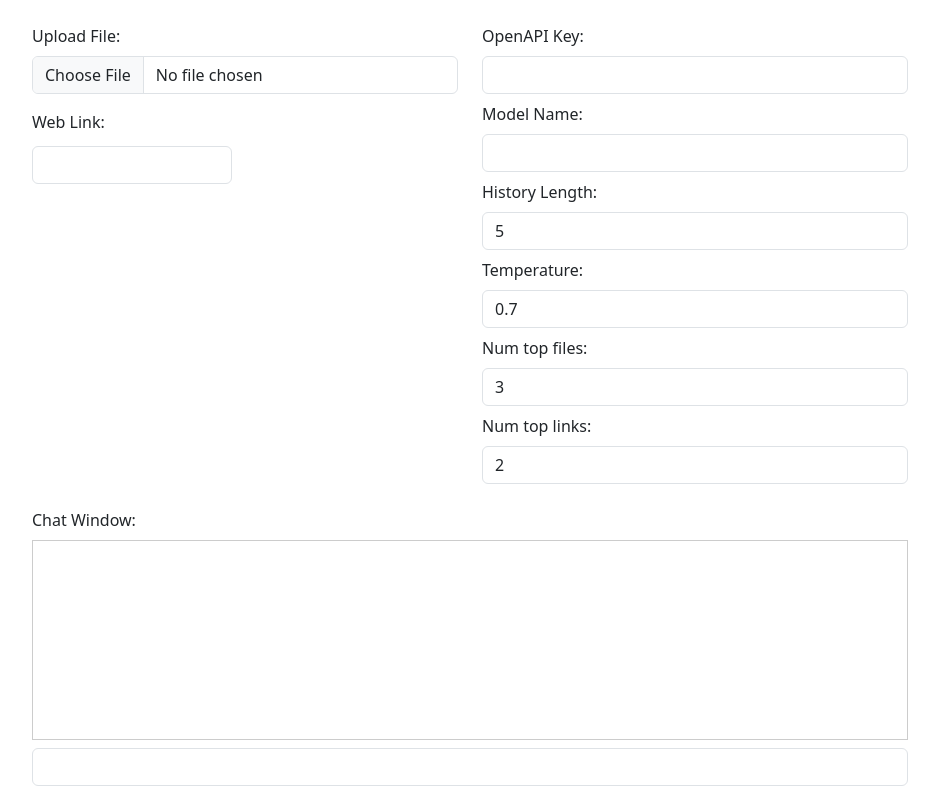
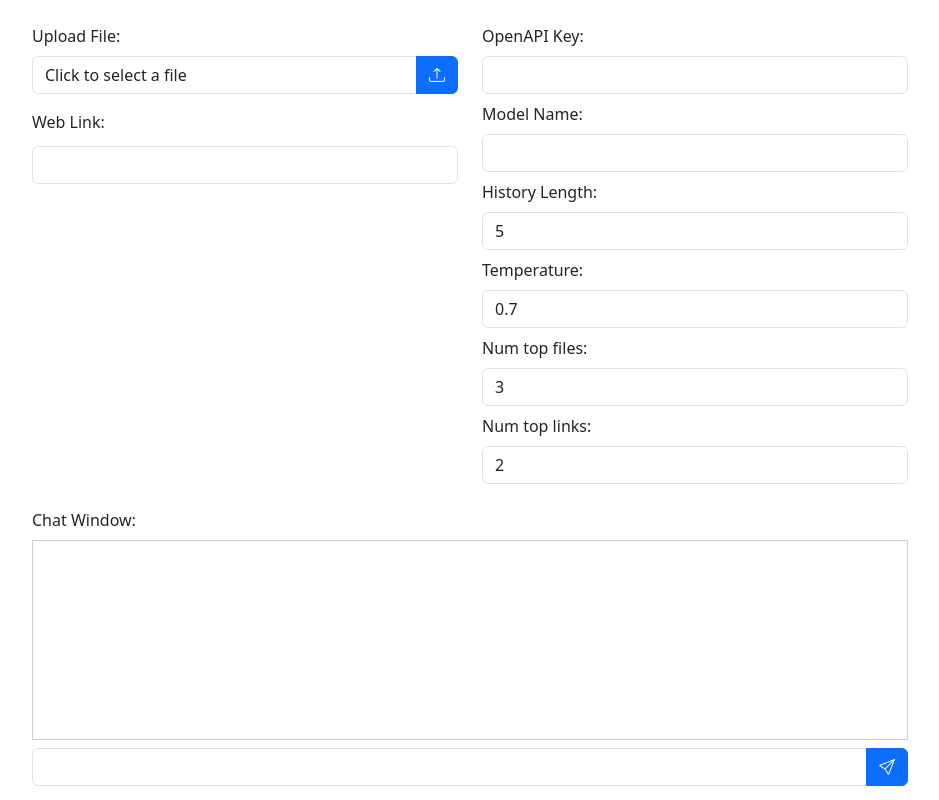
Before and after one commit to shoomkloom/Starkey-frontend, an Angular app: page / in a window 1280 px wide. Shown: the whole page, without its empty margins (170-1109 px from the left). Built offline with nearby package versions, Linux system fonts and the light colour scheme.

Commit message:
Updated upload panel UI

```diff
--- a/angular.json
+++ b/angular.json
@@ -28,6 +28,7 @@
             ],
             "styles": [
               "node_modules/bootstrap/dist/css/bootstrap.min.css",
+              "node_modules/bootstrap-icons/font/bootstrap-icons.css",
               "src/styles.css"
             ],
             "scripts": []
--- a/package.json
+++ b/package.json
@@ -19,6 +19,7 @@
     "@angular/platform-browser-dynamic": "^19.1.0",
     "@angular/router": "^19.1.0",
     "bootstrap": "^5.3.7",
+    "bootstrap-icons": "^1.13.1",
     "rxjs": "~7.8.0",
     "tslib": "^2.3.0",
     "zone.js": "~0.15.0"
--- a/src/app/components/chat-panel/chat-panel.component.html
+++ b/src/app/components/chat-panel/chat-panel.component.html
@@ -3,5 +3,10 @@
   <div class="chat-window mb-2">
     <div *ngFor="let msg of messages" class="border-bottom py-1">{{ msg }}</div>
   </div>
-  <input type="text" class="form-control" [(ngModel)]="currentMessage" (keyup.enter)="sendMessage()" />
+  <div class="input-group">
+    <input type="text" class="form-control" [(ngModel)]="currentMessage" (keyup.enter)="sendMessage()" />
+    <button class="btn btn-primary" type="button" (click)="sendMessage()">
+      <i class="bi bi-send"></i>
+    </button>
+  </div>
 </div>
--- a/src/app/components/upload-panel/upload-panel.component.css
+++ b/src/app/components/upload-panel/upload-panel.component.css
@@ -2,3 +2,7 @@ input[type="text"] {
   width: 200px;
   margin-top: 4px;
 }
+
+.clickable{
+    cursor: pointer;
+}
--- a/src/app/components/upload-panel/upload-panel.component.html
+++ b/src/app/components/upload-panel/upload-panel.component.html
@@ -1,8 +1,17 @@
 <div class="mb-3">
   <label class="form-label">Upload File:</label>
-  <input type="file" class="form-control" (change)="onFileSelected($event)" />
+  <div class="input-group">
+    <div class="form-control clickable" (click)="fileInput.click()">
+      {{ selectedFileName || 'Click to select a file' }}
+    </div>
+    <button class="btn btn-primary" type="button" (click)="fileInput.click()">
+      <i class="bi bi-upload"></i>
+    </button>
+  </div>
+  <input #fileInput type="file" (change)="upload($event)" hidden />
 </div>
+
 <div class="mb-3">
   <label class="form-label">Web Link:</label>
-  <input type="text" class="form-control" [(ngModel)]="webLink" />
+  <input type="text" class="form-control w-100" [(ngModel)]="webLink" />
 </div>
--- a/src/app/components/upload-panel/upload-panel.component.ts
+++ b/src/app/components/upload-panel/upload-panel.component.ts
@@ -1,3 +1,4 @@
+import { HttpClient } from '@angular/common/http';
 import { Component } from '@angular/core';
 import { FormsModule } from '@angular/forms';
 
@@ -7,12 +8,27 @@ import { FormsModule } from '@angular/forms';
   imports: [FormsModule],
   templateUrl: './upload-panel.component.html',
   styleUrl: './upload-panel.component.css'
-})
+  })
 export class UploadPanelComponent {
-  file: File | null = null;
   webLink: string = '';
+  selectedFileName: string = '';
 
-  onFileSelected(event: any) {
-    this.file = event.target.files[0];
+  constructor(private http: HttpClient) {}
+
+  upload(event: Event): void {
+    const input = event.target as HTMLInputElement;
+
+    if (input.files && input.files.length > 0) {
+      const file = input.files[0];
+      this.selectedFileName = file.name;
+
+      const formData = new FormData();
+      formData.append('file', file);
+
+      this.http.post('http://localhost:3000/api/upload', formData).subscribe({
+        next: response => console.log('Upload successful', response),
+        error: error => console.error('Upload error', error)
+      });
+    }
   }
 }
--- a/src/main.ts
+++ b/src/main.ts
@@ -1,8 +1,9 @@
 import { bootstrapApplication } from '@angular/platform-browser';
 import { provideRouter } from '@angular/router';
 import { AppComponent } from './app/app.component';
+import { provideHttpClient } from '@angular/common/http';
 import { routes } from './app/app.routes';
 
 bootstrapApplication(AppComponent, {
-  providers: [provideRouter(routes)]
+  providers: [provideRouter(routes), provideHttpClient()]
 }).catch(err => console.error(err));
```
Also changed, not shown: 1 other file (tests, documents, lock files or other folders).
